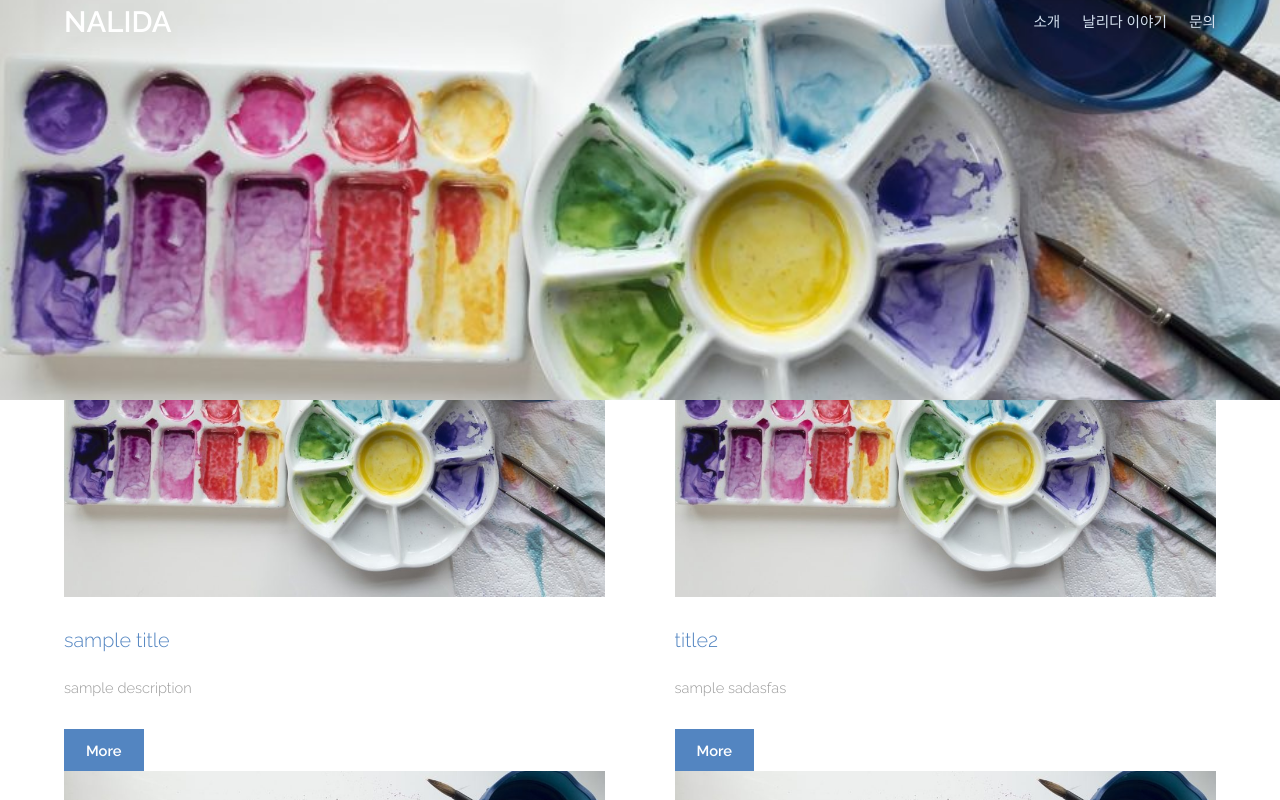
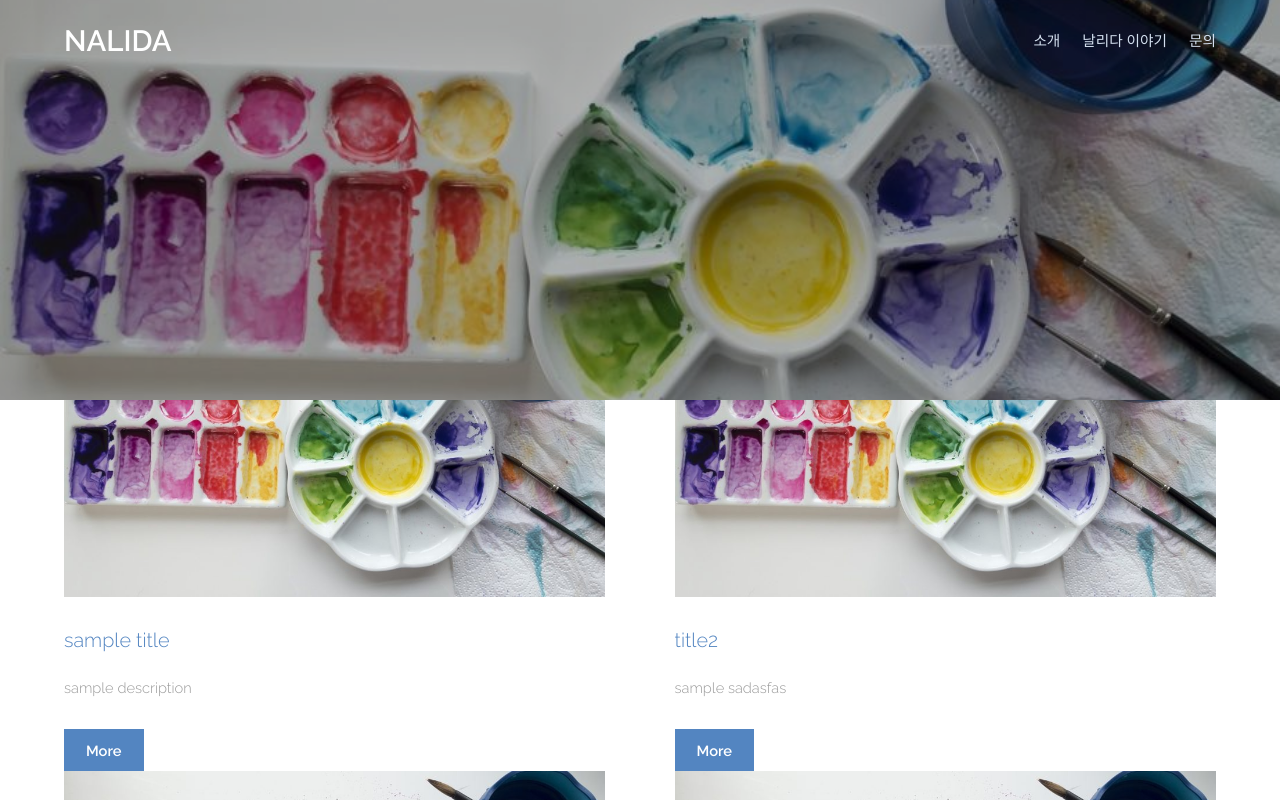
Before and after one commit to nalida-dev/nalida.info, an Angular app in the folder nalida-info/: page /nalida-story in a window 1280 px wide. Shown: the top 800 px of the page. Built offline with nearby package versions, Linux system fonts and the light colour scheme.

Commit message:
Modify header image with opacity

```diff
--- a/nalida-info/src/app/header/header.component.scss
+++ b/nalida-info/src/app/header/header.component.scss
@@ -1,11 +1,12 @@
 #header {
     color: #d4e0ef;
     .logo {
+        margin-top: 19px;
         font-weight: 700;
         font-size: 2em;
     }
-
     a {
+        margin-top: 19px;
         font-size: 1em;
     }
 }
@@ -13,9 +14,20 @@
 #header[class*=withoutImage] {
     background: #03344c;
 }
+
 #header[class*=withImage] {
     height: 400px;
     background-position: center;
     background-repeat: no-repeat;
     background-size: cover;
 }
+
+#header[class*=withImage]::before {
+  content: '';
+  display: block;
+  position: absolute;
+  background-color: #000;
+  opacity: 0.3;
+  width: 100%;
+  height: 100%;
+}
```
